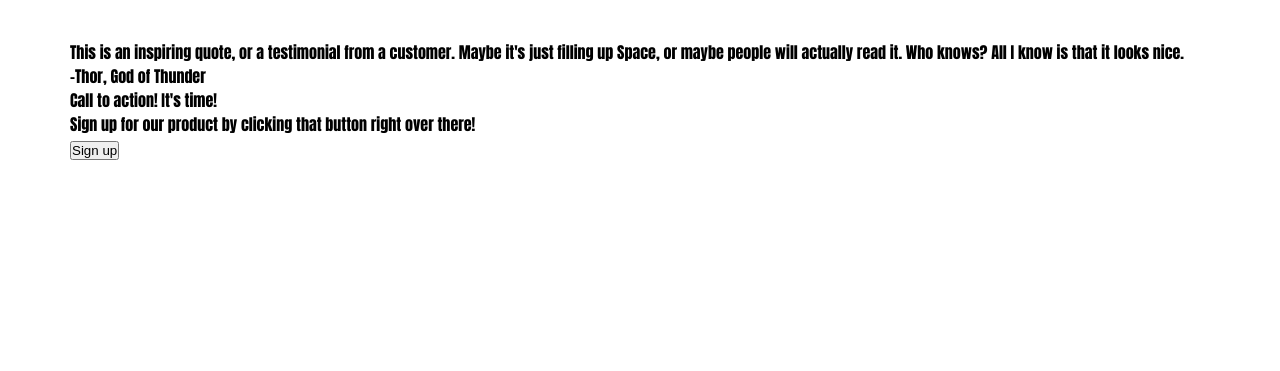
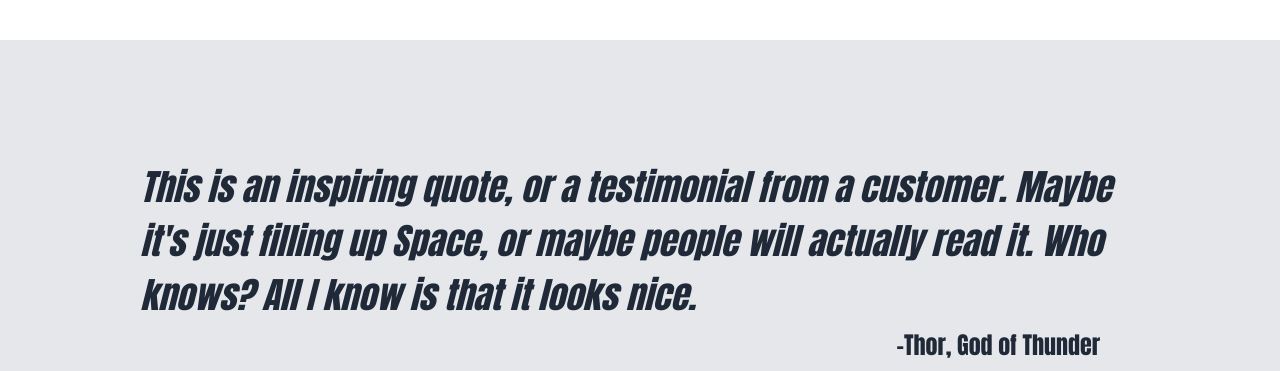
Before and after one commit to MaxRat4010/landing_page, a plain HTML site: page index.html in a window 1280 px wide. Shown: the part 820-1191 px from the top of the page. Before the commit the page ends 980 px from the top, so only its background shows below. Drawn offline with Linux system fonts and the light colour scheme.

Commit message:
Add css to quote section

```diff
--- a/style.css
+++ b/style.css
@@ -127,3 +127,31 @@ img {
     max-width: fit-content;
     padding-top: 10px;
 }
+
+.quote {
+    min-height: 400px;
+    background: #e5e7eb;
+}
+
+.quote .container {
+    display: flex;
+    justify-content: center;
+    padding: 120px 30px;
+}
+
+.container .words {
+    font-size: 36px;
+    font-style: italic;
+    color: #1f2937;
+    max-width: 1000px;
+}
+
+.words .thor {
+    display: flex;
+    font-size: 24px;
+    color: #1f2937;
+    font-weight: bold;
+    font-style: normal;
+    justify-content: flex-end;
+    padding: 5px 40px;
+}
```
